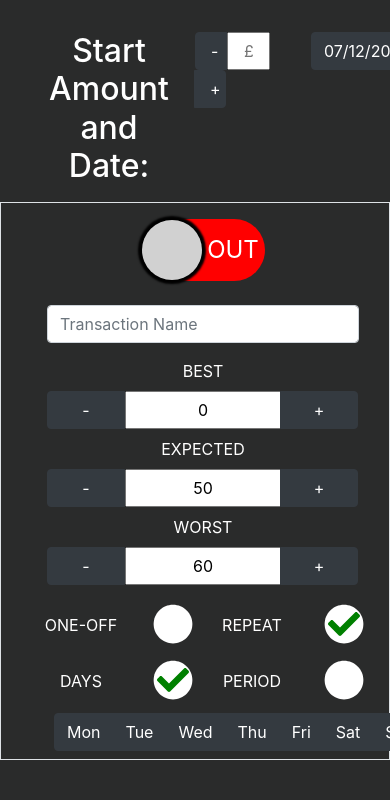
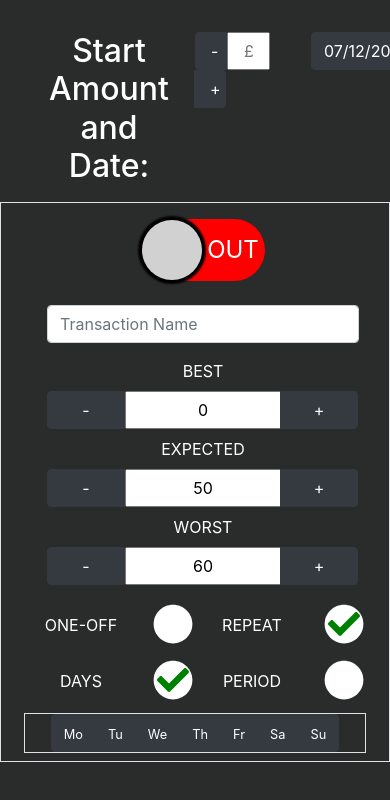
Before and after one commit to rorypearson26/cash-flow-forecaster, a React (Create React App) app in the folder front-end/: page / in a window 390 px wide. Shown: the top 800 px of the page. Built offline with nearby package versions, Linux system fonts and the light colour scheme.

Commit message:
Improved fitting of days selector on mobile device

```diff
--- a/front-end/src/components/DaysOfWeek.jsx
+++ b/front-end/src/components/DaysOfWeek.jsx
@@ -3,13 +3,13 @@ import React, { Component } from "react";
 class DaysOfWeek extends Component {
   state = {
     days: [
-      { id: 0, day: "Mon", active: false },
-      { id: 1, day: "Tue", active: false },
-      { id: 2, day: "Wed", active: false },
-      { id: 3, day: "Thu", active: false },
-      { id: 4, day: "Fri", active: false },
-      { id: 5, day: "Sat", active: false },
-      { id: 6, day: "Sun", active: false },
+      { id: 0, day: "Mo", active: false },
+      { id: 1, day: "Tu", active: false },
+      { id: 2, day: "We", active: false },
+      { id: 3, day: "Th", active: false },
+      { id: 4, day: "Fr", active: false },
+      { id: 5, day: "Sa", active: false },
+      { id: 6, day: "Su", active: false },
     ],
   };
   onSelect = (day) => {
@@ -30,7 +30,6 @@ class DaysOfWeek extends Component {
   render() {
     const days = [...this.state.days];
     return (
-      <div className="col-12">
       <div className="btn-group" role="group">
         {days.map((day) => (
           <button
@@ -39,10 +38,9 @@ class DaysOfWeek extends Component {
             key={day.id}
             onClick={() => this.onSelect(day)}
           >
-              {day.day}
+            <span style={{ fontSize: "0.8em" }}>{day.day}</span>
           </button>
         ))}
-        </div>
       </div>
     );
   }
--- a/front-end/src/components/IncrementerGroup.jsx
+++ b/front-end/src/components/IncrementerGroup.jsx
@@ -2,53 +2,7 @@ import React, { Component } from "react";
 import CurrencyIncrementer from "./CurrencyIncrementer";
 
 class IncrementerGroup extends Component {
-  constructor() {
-    super();
-    const { interval } = this.startInterval;
-    this.resetInterval = this.resetInterval.bind(this);
-    this.stopTimer = this.stopTimer.bind(this);
-    this.timer = null;
-    this.state = {
-      interval: interval,
-      changeFactor: 1.4,
-      values: [0, 50, 60],
-    };
-  }
-  get startInterval() {
-    return {
-      interval: 500,
-    };
-  }
-
-  stopTimer() {
-    clearTimeout(this.timer);
-    this.resetInterval();
-  }
-
-  resetInterval() {
-    this.setState(this.startInterval);
-  }
-
-  // True if plus pressed, false if subtracting
-  onMouseDown = ({ event, addition, index, type }) => {
-    if (event.button === 0 || type == "touch") {
-      let { values, interval, changeFactor } = this.state;
-      let currentValue = values[index];
-      let props = { index, values, currentValue, addition };
-      values = addition === 1 ? this.increasing(props) : this.decreasing(props);
-      this.setState({ values });
-      this.timer = setTimeout(
-        () => this.onMouseDown({ event, addition, index, type }),
-        interval
-      );
-      interval = this.changeInterval(interval, changeFactor);
-      this.setState({ interval });
-    } else {
-      return;
-    }
-  };
-
-  decreasing(props) {
+  static decreasing(props) {
     let { index, values, currentValue, addition } = props;
     console.log(
       `values: ${values}, index: ${index}, currentVal: ${currentValue}`
@@ -76,7 +30,7 @@ class IncrementerGroup extends Component {
     return values;
   }
 
-  increasing(props) {
+  static increasing(props) {
     let { index, values, currentValue, addition } = props;
     const nextIndex = index + addition;
     let newValue = currentValue + addition;
@@ -94,7 +48,7 @@ class IncrementerGroup extends Component {
     return values;
   }
 
-  changeInterval(interval, changeFactor) {
+  static changeInterval(interval, changeFactor) {
     //Don't let update rate fall below this
     const minInterval = 1;
     const newInterval = Math.round(interval / changeFactor);
@@ -105,8 +59,7 @@ class IncrementerGroup extends Component {
   }
 
   render() {
-    const { values } = this.state;
-    const { income } = this.props;
+    const { income, values, onMouseDown, onMouseUp } = this.props;
     const index = {
       best: income ? 2 : 0,
       expected: 1,
@@ -119,8 +72,8 @@ class IncrementerGroup extends Component {
             label="BEST"
             index={index.best}
             value={values[index.best]}
-            onMouseDown={this.onMouseDown}
-            onMouseUp={this.stopTimer}
+            onMouseDown={onMouseDown}
+            onMouseUp={onMouseUp}
           />
         </div>
         <div className="col-12 m-2">
@@ -128,8 +81,8 @@ class IncrementerGroup extends Component {
             label="EXPECTED"
             index={index.expected}
             value={values[index.expected]}
-            onMouseDown={this.onMouseDown}
-            onMouseUp={this.stopTimer}
+            onMouseDown={onMouseDown}
+            onMouseUp={onMouseUp}
           />
         </div>
         <div className="col-12 m-2">
@@ -137,8 +90,8 @@ class IncrementerGroup extends Component {
             label="WORST"
             index={index.worst}
             value={values[index.worst]}
-            onMouseDown={this.onMouseDown}
-            onMouseUp={this.stopTimer}
+            onMouseDown={onMouseDown}
+            onMouseUp={onMouseUp}
           />
         </div>
       </div>
--- a/front-end/src/components/RepeatInput.jsx
+++ b/front-end/src/components/RepeatInput.jsx
@@ -40,7 +40,11 @@ class RepeatInput extends Component {
           </div>
         </div>
         {status ? (
-          <DaysOfWeek />
+          <div className="row">
+            <div className="col-12 border">
+              <DaysOfWeek />
+            </div>
+          </div>
         ) : (
           <div className="row">
             <div className="col-6">
@@ -68,7 +72,11 @@ class RepeatInput extends Component {
                 <option value="Y">{`Year${frequency > 1 ? "s" : ""}`}</option>
               </select>
             </div>
-            <p className="text-center m-2">starting from...</p>
+            <div className="row">
+              <div className="col-12">
+                <p className="text-center m-2">starting from...</p>
+              </div>
+            </div>
             <div className="row">
               <div className="col-12">
                 <CustomDatePicker />
--- a/front-end/src/components/TransactionForm.jsx
+++ b/front-end/src/components/TransactionForm.jsx
@@ -9,10 +9,12 @@ import IncrementerGroup from "./IncrementerGroup";
 class TransactionForm extends Component {
   constructor() {
     super();
+    const { interval } = this.startInterval;
+    this.timer = null;
     this.state = {
       income: false,
       label: "",
-      values: { low: null, high: null, expected: null },
+      values: [0, 50, 60],
       repeat: true,
       repeatOnDays: true,
       days: [],
@@ -20,8 +22,46 @@ class TransactionForm extends Component {
       oneOffDate: "",
       repeatType: "",
       repeatFreqency: "",
+      interval: interval,
+      changeFactor: 1.4,
     };
   }
+  get startInterval() {
+    return {
+      interval: 500,
+    };
+  }
+
+  resetInterval = () => {
+    this.setState(this.startInterval);
+  };
+
+  stopTimer = () => {
+    clearTimeout(this.timer);
+    this.resetInterval();
+  };
+
+  // True if plus pressed, false if subtracting
+  onMouseDown = ({ event, addition, index, type }) => {
+    if (event.button === 0 || type === "touch") {
+      let { values, interval, changeFactor } = this.state;
+      let currentValue = values[index];
+      let props = { index, values, currentValue, addition };
+      values =
+        addition === 1
+          ? IncrementerGroup.increasing(props)
+          : IncrementerGroup.decreasing(props);
+      this.setState({ values });
+      this.timer = setTimeout(
+        () => this.onMouseDown({ event, addition, index, type }),
+        interval
+      );
+      interval = IncrementerGroup.changeInterval(interval, changeFactor);
+      this.setState({ interval });
+    } else {
+      return;
+    }
+  };
 
   handleIncomeTypeChange = (checked) => {
     let { income } = this.state;
@@ -58,7 +98,12 @@ class TransactionForm extends Component {
           <TransactionName />
         </div>
         <div className="col-12">
-          <IncrementerGroup income={income} />
+          <IncrementerGroup
+            income={income}
+            values={values}
+            onMouseDown={this.onMouseDown}
+            onMouseUp={this.stopTimer}
+          />
         </div>
         <div className="col-12">
           <div className="row mt-2">
```
Lines whose indentation alone changed are shown as unchanged.
